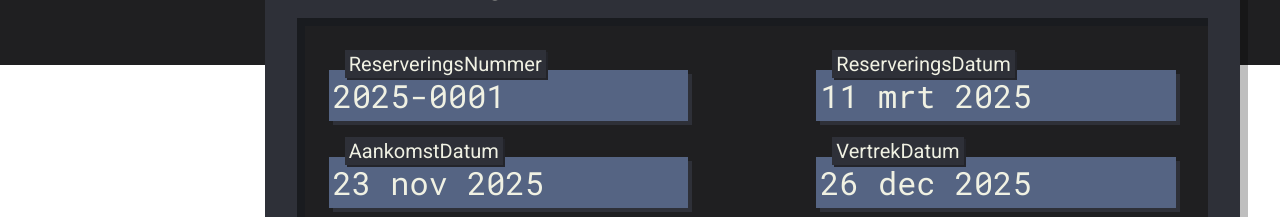
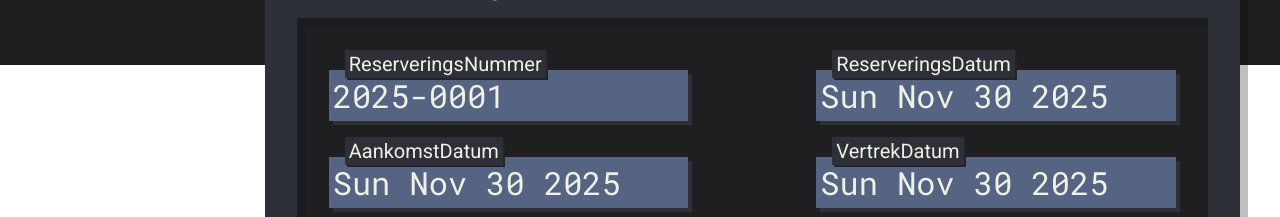
Before and after one commit to Powerboy2015/boer-bert-registratiesysteem, a Next.js app in the folder next.js/: page /dashboard/reservations/1 in a window 1280 px wide. Shown: the part 735-952 px from the top of the page. Built offline with nearby package versions, Linux system fonts and the light colour scheme.

Commit message:
dynamic data gathering
all fields regrading reservation are now set up to be dynamically collected from the backend
also prepared an updateRoute

```diff
--- a/next.js/src/app/connections/Database.ts
+++ b/next.js/src/app/connections/Database.ts
@@ -1,20 +1,31 @@
 interface reservationData {
-    reservationID: string
-    startDate: Date
-    endDate: Date
-    amount: number
+    reservationID: string;
+    startDate: Date;
+    endDate: Date;
+    amount: number;
+    spot: string;
+    reservationDate: Date;
 }
 
+interface editableReservationFields {
+    startDate?: Date;
+    endDate?: Date;
+    spot?: string;
+    amount?: number;
+}
 
 export default class Database {
-    private connection: string
+    private connection: string;
 
     constructor() {
-        this.connection = "hello"
+        this.connection = "hello";
     }
 
-    // gets reservationData based off of reservation ID
-    public getReservation(reservationID:string): reservationData {
+    /** gets resrevation data based on the given reservationID
+     *  @param reservationID the attached reservationID
+     *  @returns reservationData -  An object that holds all reservationData
+     */
+    public getReservation(reservationID: string): reservationData {
         // TODO write database functionality in order to get reservation data from database
         // TODO add handling for when reservationID doesn't exist
 
@@ -22,8 +33,25 @@ export default class Database {
             reservationID: "2025-0001",
             startDate: new Date(),
             endDate: new Date(),
-            amount: 8
-        }
+            amount: 8,
+            spot: "10: Groot",
+            reservationDate: new Date(),
+        };
         return reservation;
     }
+
+    /**
+     * updates an reservation through the use of a reservationID and the args of which field is to be altered
+     * @param reservationID the reservationId of the reservation
+     * @param args the editable fields
+     * @returns a success or fail message
+     */
+    public UpdateReservation(
+        reservationID: string,
+        args: editableReservationFields
+    ): boolean {
+        // TODO write handling to the database
+        // TODO check which args are given and update those fields.
+        return true;
+    }
 }
--- a/next.js/src/app/dashboard/reservations/[slug]/page.tsx
+++ b/next.js/src/app/dashboard/reservations/[slug]/page.tsx
@@ -61,23 +61,23 @@ export default async function Page({ params }: ViewReservationProps) {
                             <div className="w-full h-full grid grid-cols-2 grid-rows-3 p-[32px] gap-x-[128px] gap-y-[16px] inset-shadow-(--inset-shadow-box)">
                                 <DisplayFieldComponent
                                     fieldname="ReserveringsNummer"
-                                    data={"2025-0001"}
+                                    data={reservationData.reservationID}
                                 />
                                 <DisplayFieldComponent
                                     fieldname="ReserveringsDatum"
-                                    data={"11 mrt 2025"}
+                                    data={reservationData.reservationDate.toDateString()}
                                 />
                                 <DisplayFieldComponent
                                     fieldname="AankomstDatum"
-                                    data={"23 nov 2025"}
+                                    data={reservationData.startDate.toDateString()}
                                 />
                                 <DisplayFieldComponent
                                     fieldname="VertrekDatum"
-                                    data={"26 dec 2025"}
+                                    data={reservationData.endDate.toDateString()}
                                 />
                                 <DisplayFieldComponent
                                     fieldname="Plaats"
-                                    data={"10: Groot"}
+                                    data={reservationData.spot}
                                 />
                             </div>
                         </div>
```
